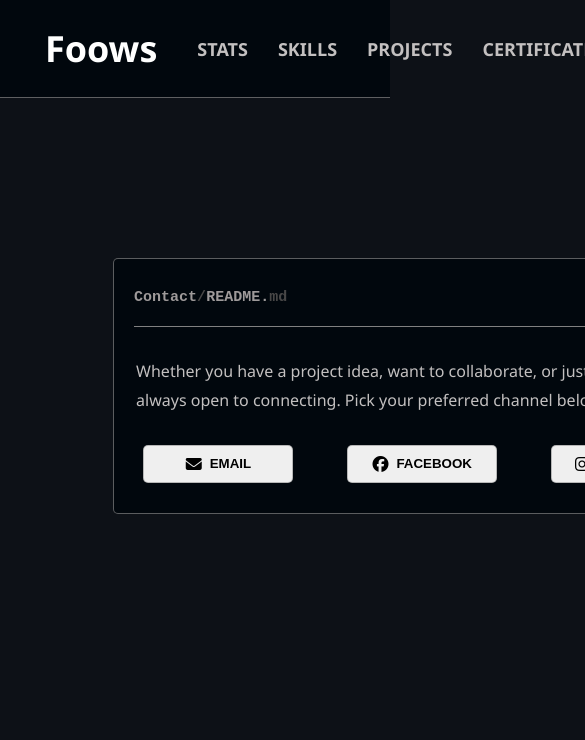
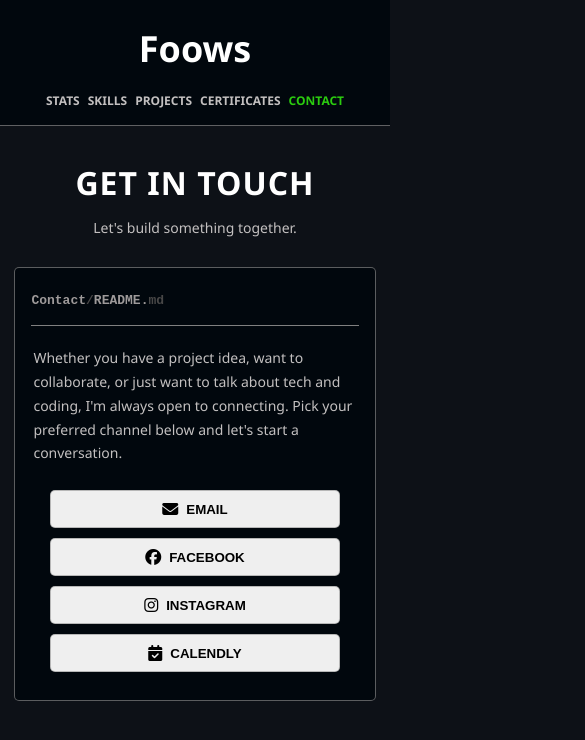
Before and after one commit to FoowsIsBack/Web_Portfolio, a React (Vite) app: page /contact in a window 390 px wide. Shown: the top 740 px of the page, 585 px wide, since content can reach past the window. Built offline with nearby package versions, Linux system fonts and the light colour scheme.

Commit message:
Add responsive contact page for all devices

```diff
--- a/src/assets/Css/Contact.module.css
+++ b/src/assets/Css/Contact.module.css
@@ -149,3 +149,258 @@ body{
 .contact_button button:active{
     opacity: 0.8;
 }
+
+@media(max-width: 1200px){
+
+    .nav{
+        padding: 0 30px;
+    }
+
+    .menu{
+        width: 90%;
+        margin-left: auto;
+        margin-right: auto;
+    }
+
+    .contact_box{
+        width: 80%;
+        margin-left: auto;
+        margin-right: auto;
+    }
+
+    .redme{
+        width: auto;
+        margin-left: 10px;
+        margin-right: 10px;
+    }
+
+    .contact_info{
+        margin-left: 12px;
+        margin-right: 12px;
+    }
+
+}
+
+@media(max-width: 768px){
+
+    .nav{
+        padding: 0 20px;
+    }
+
+    .nav2 ul{
+        gap: 10px;
+    }
+
+    .nav2 a{
+        font-size: 14px;
+    }
+
+    .menu{
+        width: 90%;
+        margin-top: 40px;
+    }
+
+    .menu > h1{
+        font-size: 36px;
+    }
+
+    .menu > p{
+        font-size: 15px;
+        margin-top: -10px;
+    }
+
+    .contact_box{
+        width: 85%;
+        margin: 30px auto 0;
+        padding: 10px;
+    }
+
+    .redme{
+        width: auto;
+        margin-left: 10px;
+        margin-right: 10px;
+    }
+
+    .redme > h4{
+        font-size: 14px;
+    }
+
+    .contact_info{
+        margin: 25px 12px 0;
+    }
+
+    .contact_info > p{
+        font-size: 15px;
+        line-height: 1.7;
+    }
+
+    .contact_button{
+        flex-wrap: wrap;
+        justify-content: center;
+        gap: 12px;
+        margin-left: 10px;
+        margin-right: 10px;
+    }
+
+    .contact_button button{
+        width: 145px;
+    }
+}
+
+@media(max-width: 600px){
+
+    .start{
+        margin-bottom: 30px;
+    }
+
+    .nav{
+        padding: 0 15px;
+        flex-direction: column;
+        gap: 10px;
+        padding-bottom: 15px;
+    }
+
+    .nav h1{
+        margin-bottom: 5px;
+    }
+
+    .nav2{
+        width: 100%;
+        overflow-x: auto;
+    }
+
+    .nav2 ul{
+        display: flex;
+        justify-content: center;
+        flex-wrap: wrap;
+        gap: 8px;
+        padding: 0;
+        margin: 0;
+    }
+
+    .nav2 ul li{
+        list-style: none;
+    }
+
+    .nav2 a{
+        font-size: 12px;
+    }
+
+    .menu{
+        width: 90%;
+        margin-top: 35px;
+    }
+
+    .menu > h1{
+        font-size: 32px;
+        letter-spacing: 1px;
+    }
+
+    .menu > p{
+        font-size: 14px;
+        margin-top: -8px;
+    }
+
+    .contact_box{
+        width: 88%;
+        margin-top: 30px;
+        padding: 8px;
+    }
+
+    .redme{
+        margin-left: 8px;
+        margin-right: 8px;
+    }
+
+    .redme > h4{
+        font-size: 13px;
+    }
+
+    .contact_info{
+        margin: 20px 10px 0;
+    }
+
+    .contact_info > p{
+        font-size: 14px;
+        line-height: 1.7;
+        text-align: left;
+    }
+
+    .contact_button{
+        flex-direction: column;
+        align-items: center;
+        gap: 10px;
+        margin-top: 25px;
+    }
+
+    .contact_button button{
+        width: 90%;
+        max-width: 300px;
+    }
+}
+
+@media(max-width: 380px){
+
+    .nav{
+        padding: 0 10px;
+    }
+
+    .nav h1{
+        font-size: 25px;
+    }
+
+    .nav2 ul{
+        gap: 6px;
+    }
+
+    .nav2 a{
+        font-size: 10px;
+    }
+
+    .menu{
+        width: 92%;
+        margin-top: 30px;
+    }
+
+    .menu > h1{
+        font-size: 27px;
+    }
+
+    .menu > p{
+        font-size: 13px;
+    }
+
+    .contact_box{
+        width: 88%;
+        margin-top: 25px;
+        padding: 7px;
+    }
+
+    .redme > h4{
+        font-size: 12px;
+    }
+
+    .contact_info{
+        margin: 18px 8px 0;
+    }
+
+    .contact_info > p{
+        font-size: 13px;
+        line-height: 1.6;
+    }
+
+    .contact_button{
+        margin-top: 20px;
+        margin-bottom: 15px;
+    }
+
+    .contact_button button{
+        width: 95%;
+        padding: 9px;
+        font-size: 12px;
+    }
+
+    .contact_button button i{
+        font-size: 14px;
+    }
+}
```
